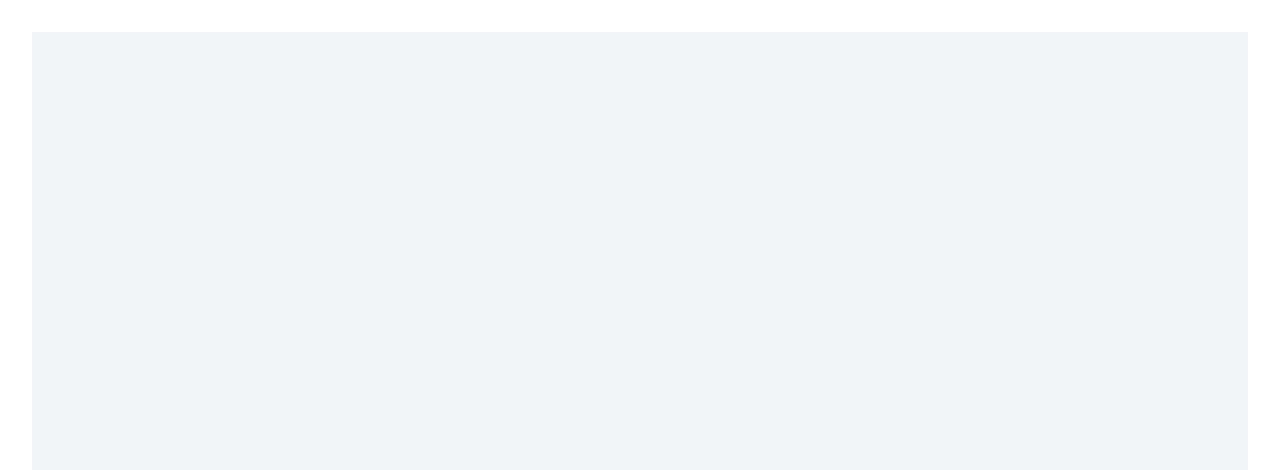
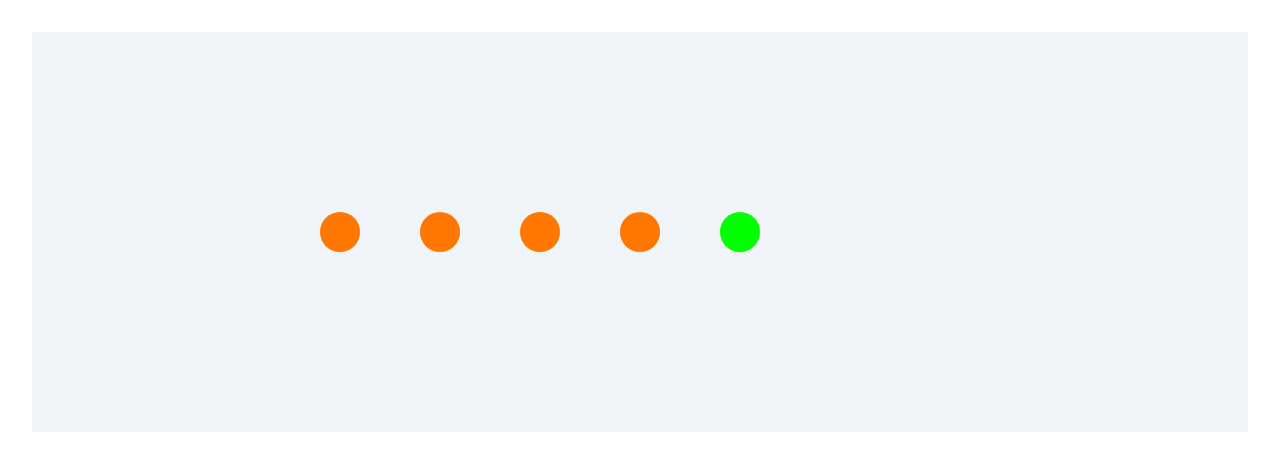
Before and after one commit to jamesonashile/macro-demographics, a Next.js app: page / in a window 1280 px wide. Shown: the top 470 px of the page. Built offline with nearby package versions, Linux system fonts and the light colour scheme.

Commit message:
feat: Render countries on map; basic colour, no hover yet

```diff
--- a/components/WorldMap.tsx
+++ b/components/WorldMap.tsx
@@ -1,11 +1,34 @@
+import { countries } from "@/lib/countries-data"
+
+
+
+const phaseColours = {
+    "Pre-Dividend": "#00ff00",
+    "Peak Dividend": "#ffff00",
+    "Post-Dividend": "#ff7700",
+    "Dividend Collapse": "#ff0000"
+};
+
+
 export default function WorldMap(){
     return (
       <svg
-        width="100%"
-        height="100%"
         viewBox="0 0 800 400"
         xmlns="http://www.w3.org/2000/svg"
-        className="bg-gray-100"
-      ></svg>
+        className="w-full h-[400px] bg-slate-100"
+      >
+        {countries.map((country, index) => (
+            <circle
+                key={country.code}
+                cx={100 + index * 100}
+                cy={200}
+                r={20}
+                fill={phaseColours[country.dividendPhase]}
+            >
+                <title>{country.name}</title>
+            </circle>
+        ))}
+
+      </svg>
     );
 }
--- a/lib/countries-data.ts
+++ b/lib/countries-data.ts
@@ -1,8 +1,26 @@
-export const countries = [
+type PhaseColours = {
+    "Pre-Dividend": string
+    "Peak Dividend": string
+    "Post-Dividend": string
+    "Dividend Collapse": string
+
+}
+
+type Phase = keyof PhaseColours
+
+export type Country = {
+    name: string
+    code: string
+    dividendPhase: Phase
+    demographicShape: string
+    policyScore: number
+}
+
+export const countries: Country[] = [
     {
         name: "United States",
         code: "US",
-        dividendPhase: "Contracting Pillar",
+        dividendPhase: "Post-Dividend",
         demographicShape: "Barrel",
         policyScore: 7.5
     },
@@ -30,7 +48,7 @@ export const countries = [
     {
         name: "India",
         code: "IN",
-        dividendPhase: "Entering Dividend",
+        dividendPhase: "Pre-Dividend",
         demographicShape: "Stationary Column",
         policyScore: 4
     }
```
